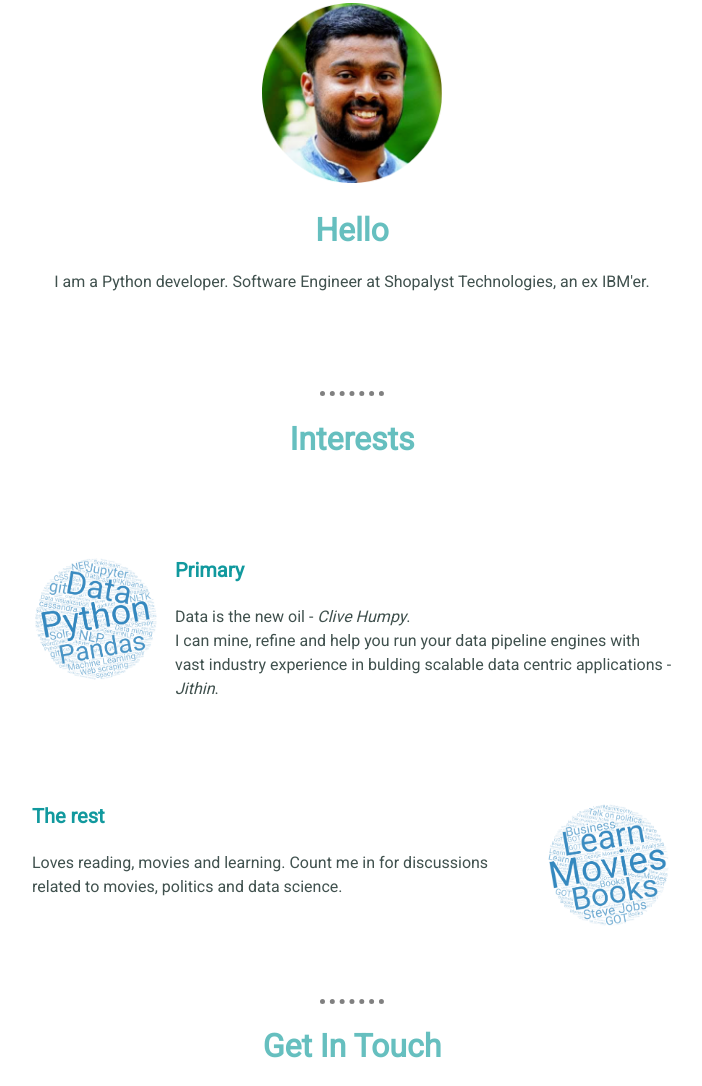
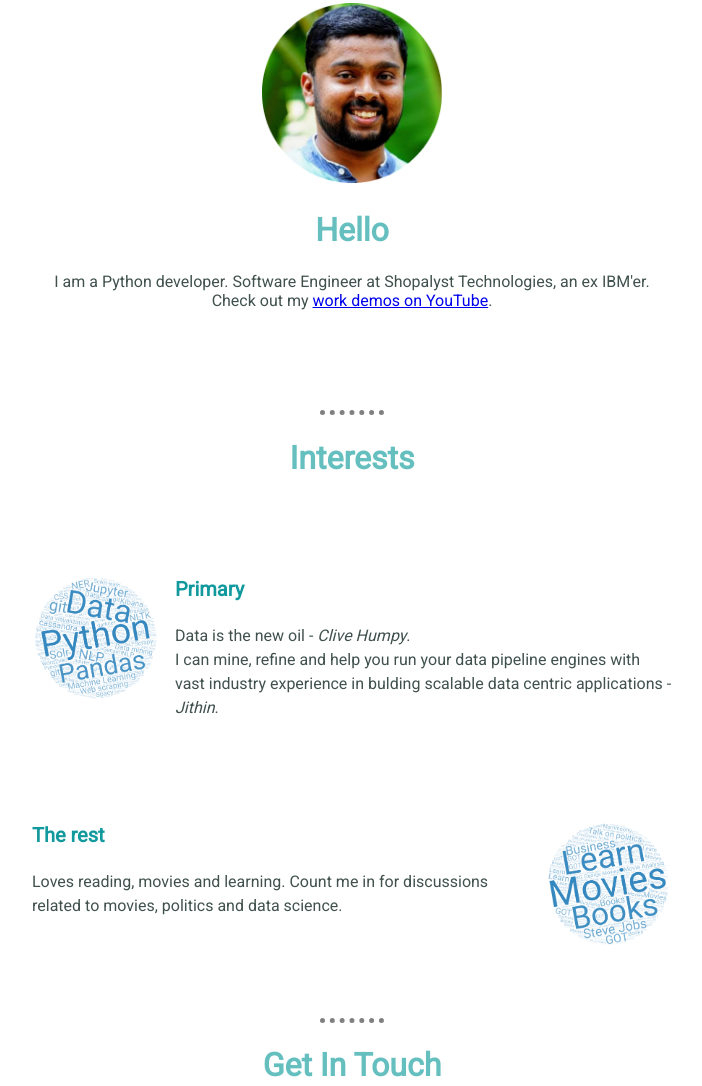
Before and after one commit to jithinpjames/personal-site-v2, a plain HTML site: page index.html in a window 1280 px wide. Shown: the part 774-1860 px from the top of the page, without its empty margins (288-990 px from the left). Drawn offline with Linux system fonts and the light colour scheme.

Commit message:
Update index.html

```diff
--- a/index.html
+++ b/index.html
@@ -22,6 +22,7 @@
       <img class="profile-img" src="images/jithin.png" alt="word_art">
       <h2>Hello</h2>
       <p>I am a Python developer.  Software Engineer at Shopalyst Technologies, an ex IBM'er. </p>
+      <p>Check out my <a href="https://www.youtube.com/@jithinpjames/featured" target="_blank">work demos on YouTube</a>.</p>
     </div>
     <hr>
     <div class="interests">
```
